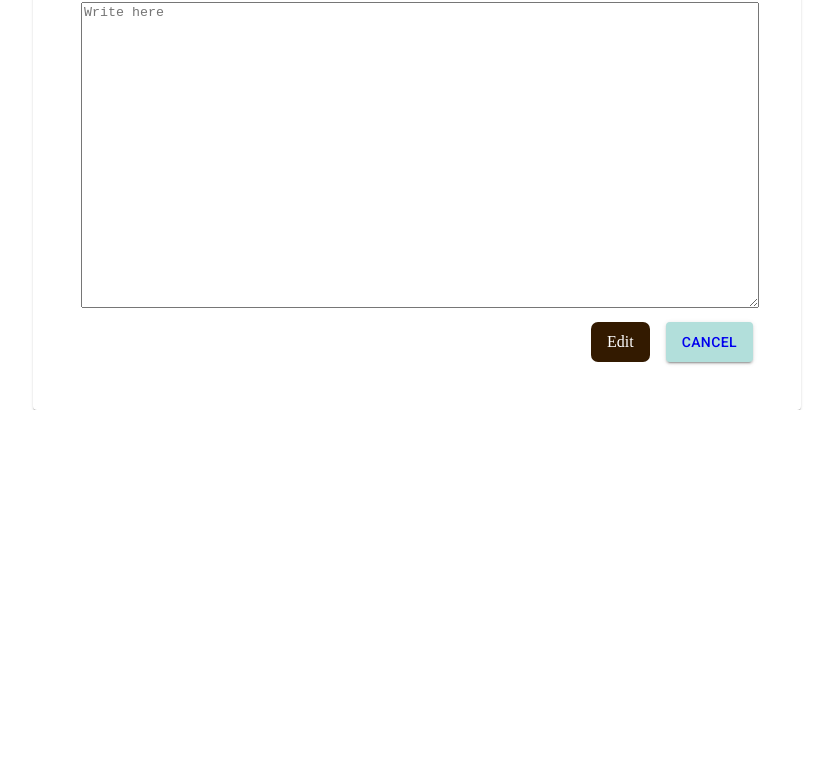
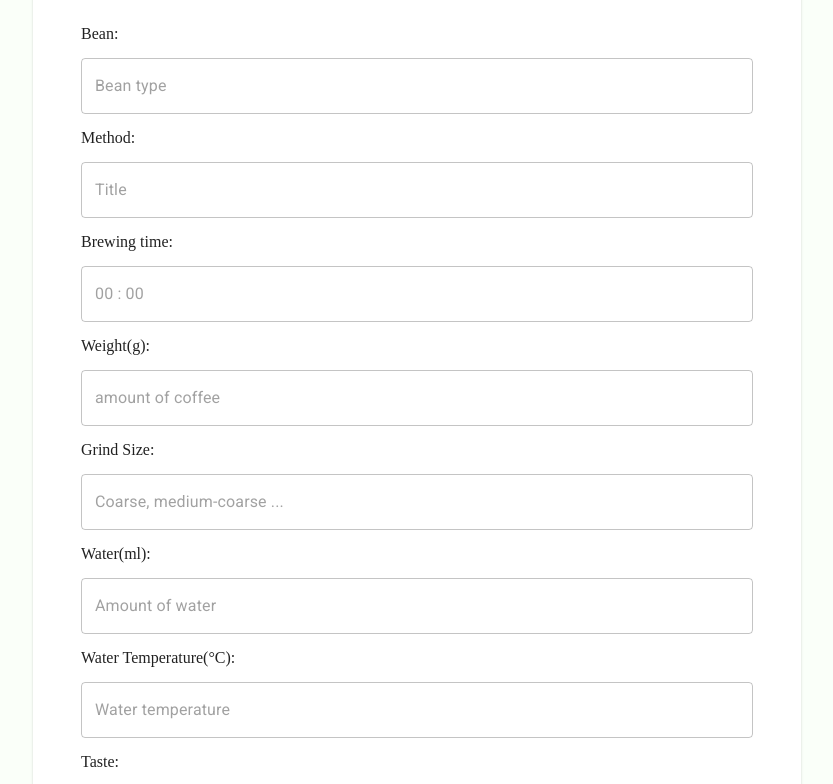
Before and after one commit to minami-k/coffee-log-app, a React (Create React App) app: page /editpost/1 in a window 1280 px wide. Shown: the part 736-1520 px from the top of the page, without its empty margins (223-1056 px from the left). Before the commit the page ends 1146 px from the top, so only its background shows below. Built offline with nearby package versions, Linux system fonts and the light colour scheme.

Commit message:
modified

```diff
--- a/src/components/StopWatch/StopWatch.js
+++ b/src/components/StopWatch/StopWatch.js
@@ -24,7 +24,6 @@ const StopWatch = () => {
           <button onClick={pause}>Pause</button>
           <button onClick={reset}>Reset</button>
         </div>
-        <Time minutes={minutes} seconds={seconds}/>
         </>
       );
     }
--- a/src/components/Time/Time.js
+++ b/src/components/Time/Time.js
@@ -1,8 +1,9 @@
 import React from 'react'
+import "./time.css"
 
 const Time = ({minutes, seconds}) => {
   return (
-    <div>Time<br/>{minutes} : {seconds}</div>
+    <div>Time<br/><p><span className='time'>{minutes}</span> : <span className='time'>{seconds}</span></p></div>
   )
 }
 
--- /dev/null
+++ b/src/components/Time/time.css
@@ -0,0 +1,5 @@
+.time{
+    display: inline-block;
+    padding: 1rem;
+    border: 1px solid #000;
+}
--- a/src/pages/Edit/EditPost.js
+++ b/src/pages/Edit/EditPost.js
@@ -6,6 +6,7 @@ import {
   doc,
   getDoc,
   getDocs,
+  deleteDoc
 } from "firebase/firestore";
 import { db, auth } from "../../firebase-config";
 import { useNavigate, Link, useParams } from "react-router-dom";
@@ -19,9 +20,17 @@ const EditPost = ({ isLoggedIn, postId, setPostId }) => {
   const [post, setPost] = useState();
   /* const [loading, setLoading] = useState(true)
    */
-  const [title, setTitle] = useState("");
-  const [content, setContent] = useState("");
+  const [bean, setBean] = useState("");
+  const [method, setMethod] = useState("");
+  const [time, setTime] = useState("");
+  const [note, setNote] = useState("");
+  const [weight, setWeight] = useState("");
+  const [grind, setGrind] = useState("");
+  const [water, setWater] = useState("");
+  const [temp, setTemp] = useState("");
+  const [taste, setTaste] = useState("");
   const [author, setAuthor] = useState("");
+
 
   const theme = createTheme({
     palette: {
@@ -41,8 +50,15 @@ const EditPost = ({ isLoggedIn, postId, setPostId }) => {
 
   const editPost = async () => {
     await updateDoc(postsRef, {
-      title,
-      content,
+      bean,
+      method,
+      time,
+      weight,
+      grind,
+      water,
+      temp,
+      taste,
+      note,
       author: { name: auth.currentUser.displayName, id: auth.currentUser.uid },
     });
   };
@@ -57,8 +73,16 @@ const EditPost = ({ isLoggedIn, postId, setPostId }) => {
       const docSnap = await getPost(postId);
       console.log("The doc", docSnap.data());
 
-      setTitle(docSnap.data().title);
-      setContent(docSnap.data().content);
+      setBean(docSnap.data().bean);
+      setMethod(docSnap.data().method);
+      setTime(docSnap.data().time);
+      setWeight(docSnap.data().weight);
+      setGrind(docSnap.data().grind);
+      setWater(docSnap.data().water);
+      setTemp(docSnap.data().temp);
+      setTaste(docSnap.data().taste);
+      setAuthor(docSnap.data().author);
+      setNote(docSnap.data().note);
     } catch (err) {
       console.log("Error happend");
     }
@@ -75,54 +99,162 @@ const EditPost = ({ isLoggedIn, postId, setPostId }) => {
     const postDoc = doc(db, "blog-post", id)
     const updatedPost = {}
   } */
-
+  const deletePost = async (id) => {
+    const postDoc = doc(db, "coffee-log", id);
+    await deleteDoc(postDoc);
+    navigate('/')
+  };
   return (
     <ThemeProvider theme={theme}>
       <div className="main-box new-post">
         <h1>Edit Post</h1>
         <Paper>
           <div className="post-form">
+          <div>
+              <label>Bean:</label>
+              <br />
+              <TextField
+                style={{ width: "100%" }}
+                id="outlined"
+                placeholder="Bean type"
+                value={bean}
+                onChange={(e) => {
+                  setBean(e.target.value);
+                }}
+              />
+            </div>
             <div>
-              <label>Title:</label>
+              <label>Method:</label>
               <br />
               <TextField
                 style={{ width: "100%" }}
                 id="outlined"
                 placeholder="Title"
-                value={title}
+                value={method}
                 onChange={(e) => {
-                  setTitle(e.target.value);
+                  setMethod(e.target.value);
                 }}
               />
             </div>
             <div>
-              <label>Content:</label>
+              <label>Brewing time:</label>
+              <br />
+              <TextField
+                style={{ width: "100%" }}
+                id="outlined"
+                placeholder="00 : 00"
+                value={time}
+                onChange={(e) => {
+                  setTime(e.target.value);
+                }}
+              />
+            </div>
+            <div>
+              <label>Weight(g):</label>
+              <br />
+              <TextField
+                style={{ width: "100%" }}
+                id="outlined"
+                placeholder="amount of coffee"
+                value={weight}
+                onChange={(e) => {
+                  setWeight(e.target.value);
+                }}
+              />
+            </div>
+            <div>
+              <label>Grind Size:</label>
+              <br />
+              <TextField
+                style={{ width: "100%" }}
+                id="outlined"
+                placeholder="Coarse, medium-coarse ..."
+                value={grind}
+                onChange={(e) => {
+                  setGrind(e.target.value);
+                }}
+              />
+            </div>
+            <div>
+              <label>Water(ml):</label>
+              <br />
+              <TextField
+                style={{ width: "100%" }}
+                id="outlined"
+                placeholder="Amount of water"
+                value={water}
+                onChange={(e) => {
+                  setWater(e.target.value);
+                }}
+              />
+            </div>
+            <div>
+              <label>Water Temperature(°C):</label>
+              <br />
+              <TextField
+                style={{ width: "100%" }}
+                id="outlined"
+                placeholder="Water temperature"
+                value={temp}
+                onChange={(e) => {
+                  setTemp(e.target.value);
+                }}
+              />
+            </div>
+            <div>
+              <label>Taste:</label>
+              <br />
+              <TextField
+                style={{ width: "100%" }}
+                id="outlined"
+                placeholder="Sour, bitter, sweet etc"
+                value={taste}
+                onChange={(e) => {
+                  setTaste(e.target.value);
+                }}
+              />
+            </div>
+            <div>
+              <label>Note:</label>
               <br />
               <textarea
-                value={content}
+                value={note}
                 onChange={(e) => {
-                  setContent(e.target.value);
+                  setNote(e.target.value);
                 }}
                 style={{ width: "100%", height: "300px" }}
                 placeholder="Write here"
               ></textarea>
             </div>
-            <div className="edit-cancel-button" style={{ marginTop: "10px" }}>
-              <Link
+            <div>
+              {isLoggedIn && author.id === auth.currentUser.uid && (
+                <div className="delete-edit-button">
+                  <Button
+                    className="delete"
+                    variant="outlined"
+                    color="error"
+                    onClick={() => {
+                      deletePost(postId);
+                    }}
+                  >
+                    X
+                  </Button>
+                  <Link
                 className="button"
                 onClick={editPost}
                 variant="contained"
                 type="submit"
-                to={`/post/${postId}`}
+                to={`/`}
               >
                 Edit
               </Link>
-              <Button color="button" variant="contained" type="submit" className="cancel">
-                <Link to="/" >
+              <Link to="/" >
                   Cancel
                 </Link>
-              </Button>
-            </div>
+                </div>
+ )}
+
+          </div>
           </div>
         </Paper>
       </div>
--- a/src/pages/Main/Main.js
+++ b/src/pages/Main/Main.js
@@ -17,6 +17,8 @@ import moment from "moment";
 
 const Main = ({ isLoggedIn, getPostId }) => {
   const [posts, setPosts] = useState([]);
+  const [author, setAuthor] = useState("");
+
   const postsRef = collection(db, "coffee-log");
 
   useEffect(() => {
@@ -50,7 +52,6 @@ const Main = ({ isLoggedIn, getPostId }) => {
 
   return (
     <div className="main-box">
-      <h1 className="main-title">Articles</h1>
       <div className="top-posts">
         {posts.map((post) => {
           return (
@@ -58,35 +59,39 @@ const Main = ({ isLoggedIn, getPostId }) => {
               <Paper className="article-content">
                 <div>
                   <div>
-                    <p>{post.bean}</p>
+                    <p><span class="font-b">Bean</span> : {post.bean}</p>
                   </div>
                   <div>
-                    <p>{post.method}</p>
+                    <p><span class="font-b">Method</span> : {post.method}</p>
                   </div>
                   <div>
-                    <p>{post.weight} g</p>
+                    <p><span class="font-b">Brewing time</span> : {post.time} </p>
+                  </div>
+                  <div>
+                    <p><span class="font-b">Amount of coffee</span> : {post.weight} g</p>
                   </div>
                    <div>
-                    <p>{post.grind} </p>
+                    <p><span class="font-b">Grind size</span> : {post.grind} </p>
                   </div>
                   <div>
-                    <p>{post.water} ml</p>
+                    <p><span class="font-b">Amount of water</span> : {post.water} ml</p>
                   </div>
                   <div>
-                    <p>{post.temp} °C</p>
+                    <p><span class="font-b">ater temperature</span> : {post.temp} °C</p>
                   </div>
                   <div>
-                    <p>{post.taste} </p>
+                    <p><span class="font-b">Taste like</span> : {post.taste} </p>
                   </div>
-                  <div className="post-content">{post.note}</div>
+                  <div className="post-content"><span class="font-b">Memo</span> : {post.note}</div>
                 </div>
+
                 <Link
                   className="link"
-                  to={`/post/${post.id}`}
+                  to={`/editpost/${post.id}`}
                   post={post}
                   onClick={(e) => getPostId(post.id)}
                 >
-                  Read more
+                  Edit
                 </Link>
             {/*     <p className="post-bottom">
                   Posted on {moment(post.createdAt.toDate()).calendar()}
--- a/src/pages/Main/main.css
+++ b/src/pages/Main/main.css
@@ -1,11 +1,26 @@
 /*main-------------*/
+.font-b {
+  font-weight: bold;
+}
+.main-box {
+  padding-top: 100px;
+  padding-bottom: 150px;
+  background-image: url("../../img/bg-img.jpg");
+  background-repeat: repeat;
+  background-size: contain;
+  background-position-x: center;
+}
+.main-box label {
+  margin-bottom: 1rem;
+  line-height: 3;
+}
 .main-title {
   text-align: center;
 }
 .each-article {
   padding: 2rem;
   margin: 2rem 0;
-  width: 23%;
+  width: 27%;
 }
 .each-article h1 {
   margin-top: 0;
@@ -16,7 +31,7 @@
 .top-posts {
   display: flex;
   flex-wrap: wrap;
-  justify-content: space-between;
+  justify-content: flex-start;
   width: 90%;
   margin: auto;
 }
--- a/src/pages/NewPost/NewPost.js
+++ b/src/pages/NewPost/NewPost.js
@@ -23,6 +23,7 @@ import Select from "react-select";
 const NewPost = ({ isLoggedIn }) => {
   const [bean, setBean] = useState("");
   const [method, setMethod] = useState("");
+  const [time, setTime] = useState("");
   const [note, setNote] = useState("");
   const [weight, setWeight] = useState("");
   const [grind, setGrind] = useState("");
@@ -46,6 +47,7 @@ const NewPost = ({ isLoggedIn }) => {
     await addDoc(postsRef, {
       bean,
       method,
+      time,
       weight,
       grind,
       water,
@@ -101,28 +103,6 @@ const NewPost = ({ isLoggedIn }) => {
     }
   });
 
-  const grindSizeOptions = [
-    { value: "0.1", label: "0.1" },
-    { value: "0.3", label: "0.3" },
-    { value: "0.5", label: "0.5" },
-    { value: "0.75", label: "0.75" },
-    { value: "1", label: "1" },
-    { value: "1.5", label: "1.5" },
-  ];
-
-  const coffeeAmountOptions = [
-    { value: "10", label: "10" },
-    { value: "15", label: "15" },
-    { value: "20", label: "20" },
-    { value: "25", label: "25" },
-    { value: "30", label: "30" },
-    { value: "35", label: "35" },
-    { value: "40", label: "40" },
-  ];
-
-  const GrindSize = () => <Select options={grindSizeOptions} />;
-  const AmountOfCoffee = () => <Select options={coffeeAmountOptions} />;
-
   return (
     <ThemeProvider theme={theme}>
       <div className="main-box new-post">
@@ -156,6 +136,20 @@ const NewPost = ({ isLoggedIn }) => {
                 }}
               />
             </div>
+            <div>
+              <label>Brewing time:</label>
+              <br />
+              <TextField
+                style={{ width: "100%" }}
+                id="outlined"
+                placeholder="00 : 00"
+                value={time}
+                onChange={(e) => {
+                  setTime(e.target.value);
+                }}
+              />
+            </div>
+
             <div>
               <label>Weight(g):</label>
               <br />
--- a/src/style.css
+++ b/src/style.css
@@ -1,5 +1,6 @@
 body{
     margin: 0;
+    background-color: #FAFFF9;
 }
 .hero-section{
     background-image: url(./img/top-img.jpg);
```
Also changed, not shown: src/img/bg-img.jpg (added).
